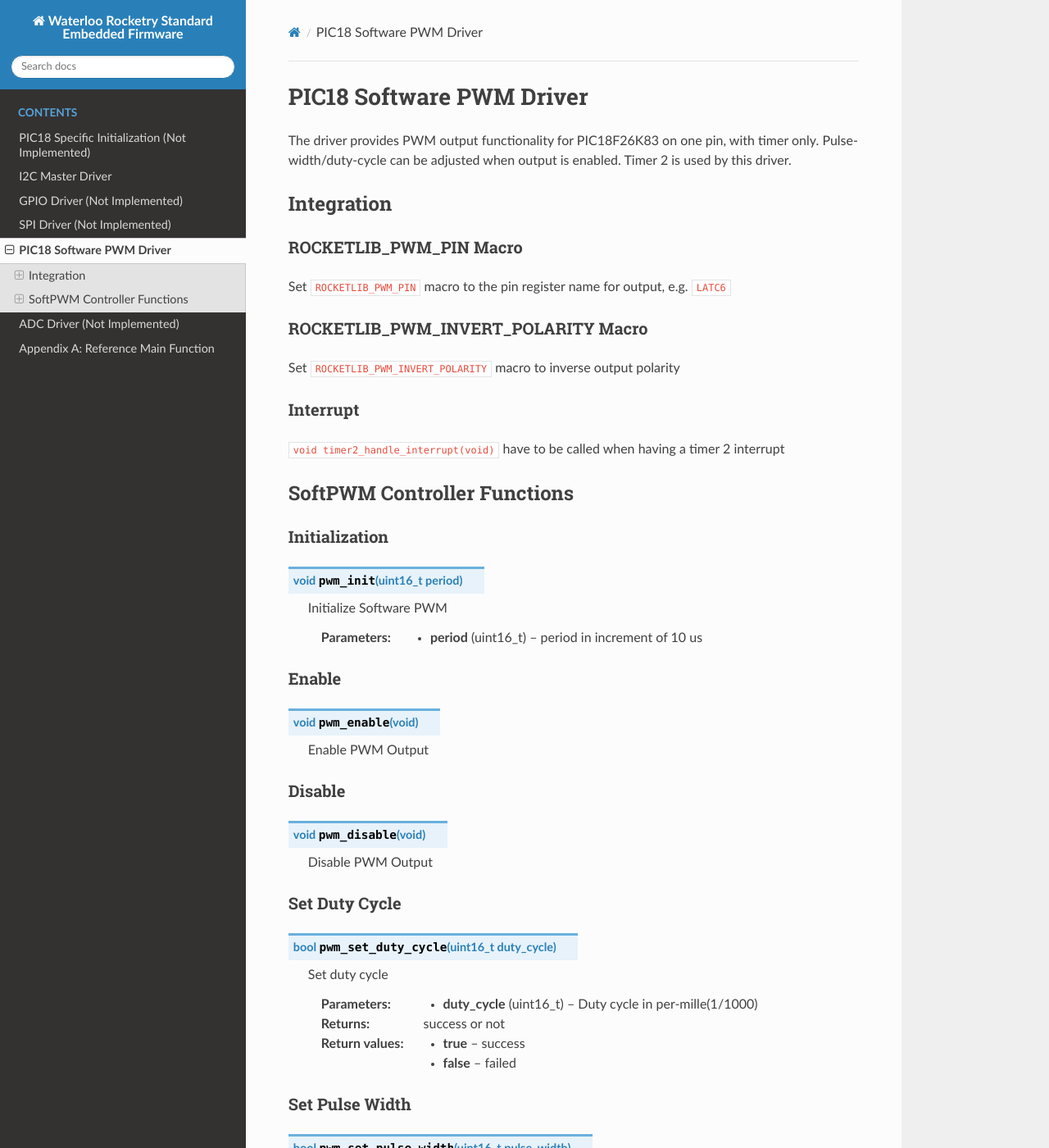
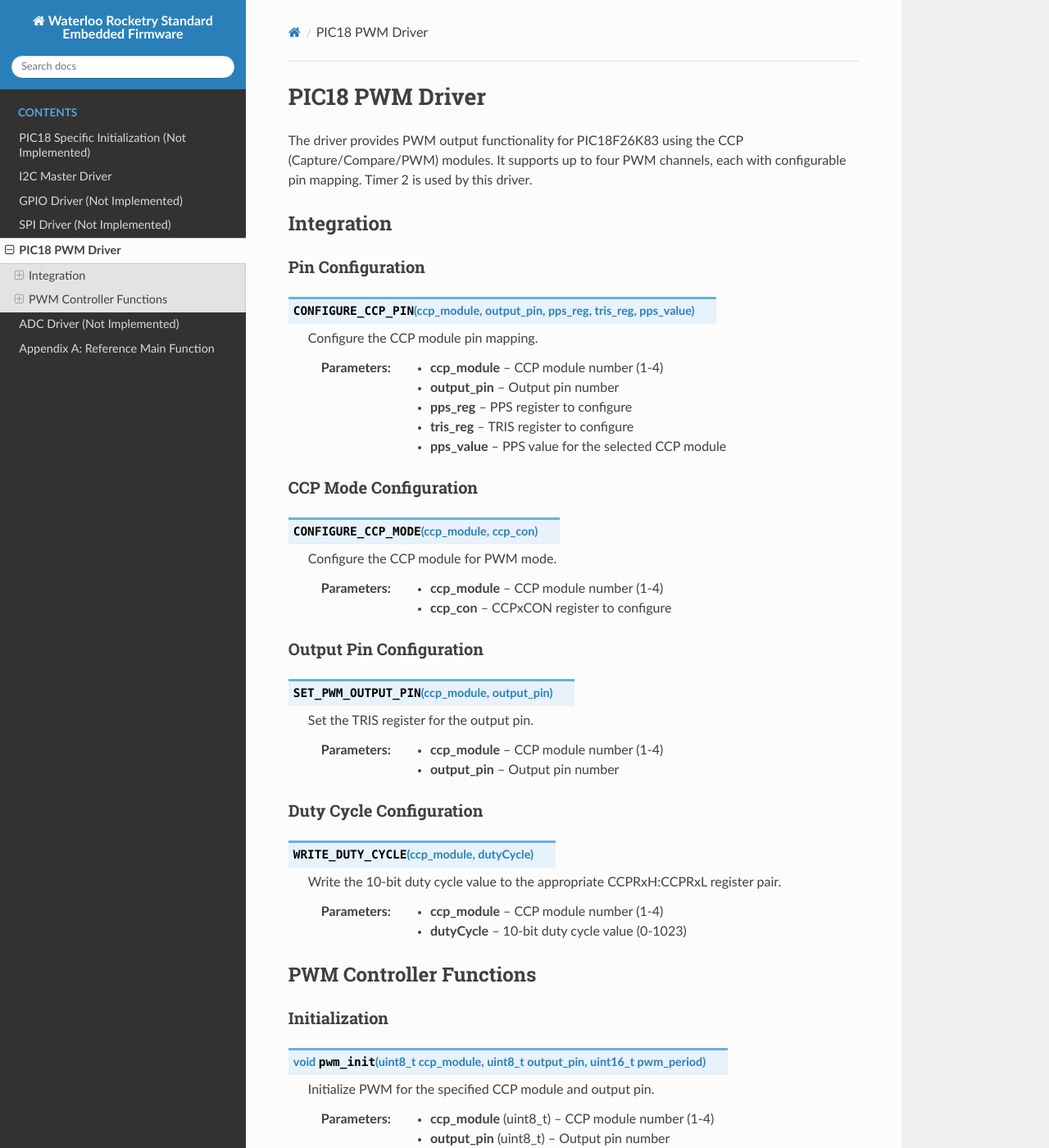
Before and after one commit to waterloo-rocketry/rocketlib, a Sphinx documentation site: the page built from doc/pwm_driver.rst, in a window 1280 px wide and 1400 px high. Shown: the whole window at 82% size. Built offline with Sphinx 7.4.7 and the Read the Docs theme 3.1.0, drawn with Linux system fonts in a browser that asks for light colours; some of the changed text lies outside the part shown.

Commit message:
Update PWM driver documentation

```diff
--- a/doc/pwm_driver.rst
+++ b/doc/pwm_driver.rst
@@ -1,64 +1,70 @@
-PIC18 Software PWM Driver
-*************************
+PIC18 PWM Driver
+****************
 
-The driver provides PWM output functionality for PIC18F26K83 on one pin, with timer only. Pulse-width/duty-cycle can be adjusted when output is enabled. Timer 2 is used by this driver.
+The driver provides PWM output functionality for PIC18F26K83 using the CCP (Capture/Compare/PWM) modules. It supports up to four PWM channels, each with configurable pin mapping. Timer 2 is used by this driver.
 
 Integration
 ===========
 
-ROCKETLIB_PWM_PIN Macro
------------------------
-Set ``ROCKETLIB_PWM_PIN`` macro to the pin register name for output, e.g. ``LATC6``
+Pin Configuration
+-----------------
+.. c:macro:: CONFIGURE_CCP_PIN(ccp_module, output_pin, pps_reg, tris_reg, pps_value)
 
-ROCKETLIB_PWM_INVERT_POLARITY Macro
------------------------------------
-Set ``ROCKETLIB_PWM_INVERT_POLARITY`` macro to inverse output polarity
+   Configure the CCP module pin mapping.
 
-Interrupt
----------
-``void timer2_handle_interrupt(void)`` have to be called when having a timer 2 interrupt
+   :param ccp_module: CCP module number (1-4)
+   :param output_pin: Output pin number
+   :param pps_reg: PPS register to configure
+   :param tris_reg: TRIS register to configure
+   :param pps_value: PPS value for the selected CCP module
 
-SoftPWM Controller Functions
-============================
+CCP Mode Configuration
+----------------------
+.. c:macro:: CONFIGURE_CCP_MODE(ccp_module, ccp_con)
+
+   Configure the CCP module for PWM mode.
+
+   :param ccp_module: CCP module number (1-4)
+   :param ccp_con: CCPxCON register to configure
+
+Output Pin Configuration
+------------------------
+.. c:macro:: SET_PWM_OUTPUT_PIN(ccp_module, output_pin)
+
+   Set the TRIS register for the output pin.
+
+   :param ccp_module: CCP module number (1-4)
+   :param output_pin: Output pin number
+
+Duty Cycle Configuration
+------------------------
+.. c:macro:: WRITE_DUTY_CYCLE(ccp_module, dutyCycle)
+
+   Write the 10-bit duty cycle value to the appropriate CCPRxH:CCPRxL register pair.
+
+   :param ccp_module: CCP module number (1-4)
+   :param dutyCycle: 10-bit duty cycle value (0-1023)
+
+PWM Controller Functions
+========================
 
 Initialization
 --------------
-.. c:function:: void pwm_init(uint16_t period)
+.. c:function:: void pwm_init(uint8_t ccp_module, uint8_t output_pin, uint16_t pwm_period)
 
-   Initialize Software PWM
+   Initialize PWM for the specified CCP module and output pin.
 
-   :param uint16_t period: period in increment of 10 us
+   :param uint8_t ccp_module: CCP module number (1-4)
+   :param uint8_t output_pin: Output pin number
+   :param uint16_t pwm_period: PWM period value
 
-Enable
-------
-.. c:function:: void pwm_enable(void)
+Update Pulse Width
+------------------
+.. c:function:: status_t updatePulseWidth(uint8_t ccp_module, uint16_t dutyCycle)
 
-   Enable PWM Output
+   Update the pulse width (duty cycle) for the specified CCP module.
 
-Disable
--------
-.. c:function:: void pwm_disable(void)
-
-   Disable PWM Output
-
-Set Duty Cycle
---------------
-.. c:function:: bool pwm_set_duty_cycle(uint16_t duty_cycle)
-
-   Set duty cycle
-
-   :param uint16_t duty_cycle: Duty cycle in per-mille(1/1000)
-   :return: success or not
-   :retval true: success
-   :retval false: failed
-
-Set Pulse Width
----------------
-.. c:function:: bool pwm_set_pulse_width(uint16_t pulse_width)
-
-   Set pulse width
-
-   :param uint16_t pulse_width: pulse width in increment of 10 us
-   :return: success or not
-   :retval true: success
-   :retval false: failed
+   :param uint8_t ccp_module: CCP module number (1-4)
+   :param uint16_t dutyCycle: New duty cycle value (0-1023)
+   :return: W_SUCCESS if successful, W_FAILURE if the duty cycle is out of range
+   :rtype: status_t
```
Also changed, not shown: 1 other file.
